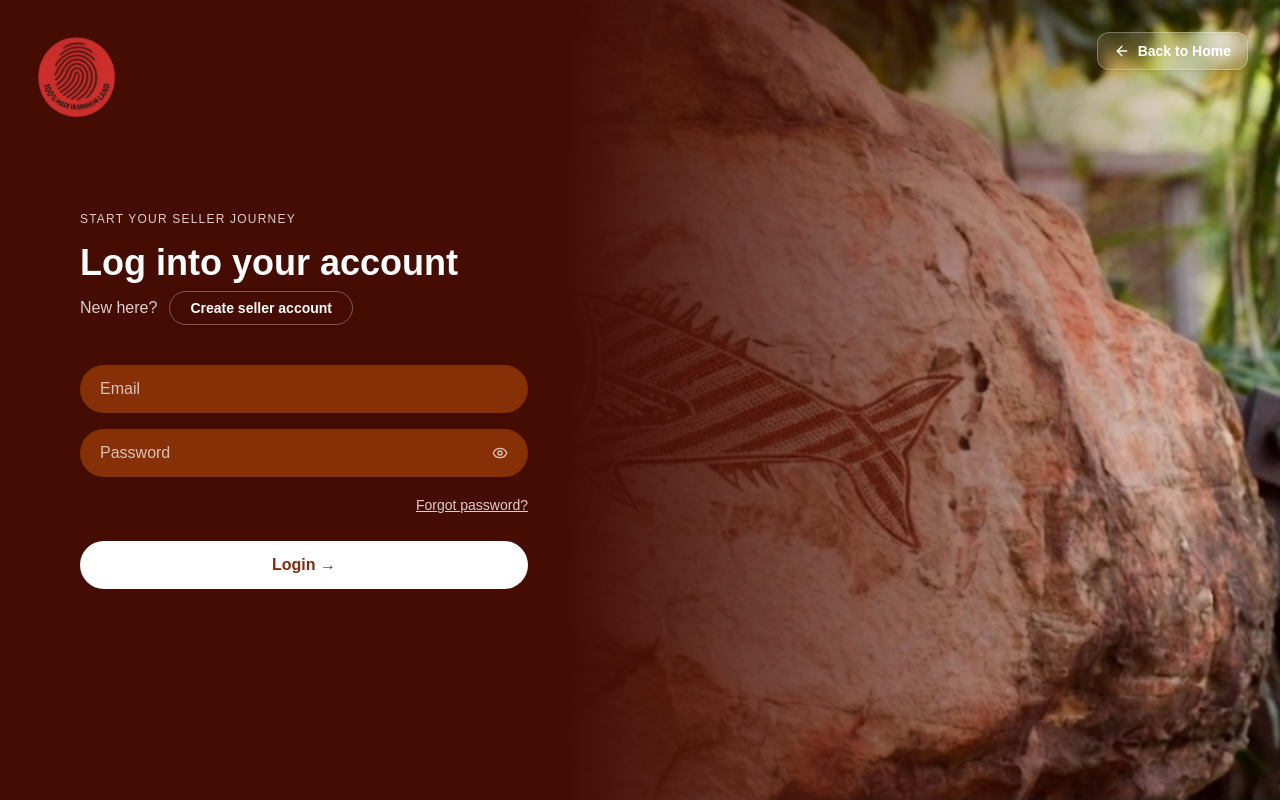
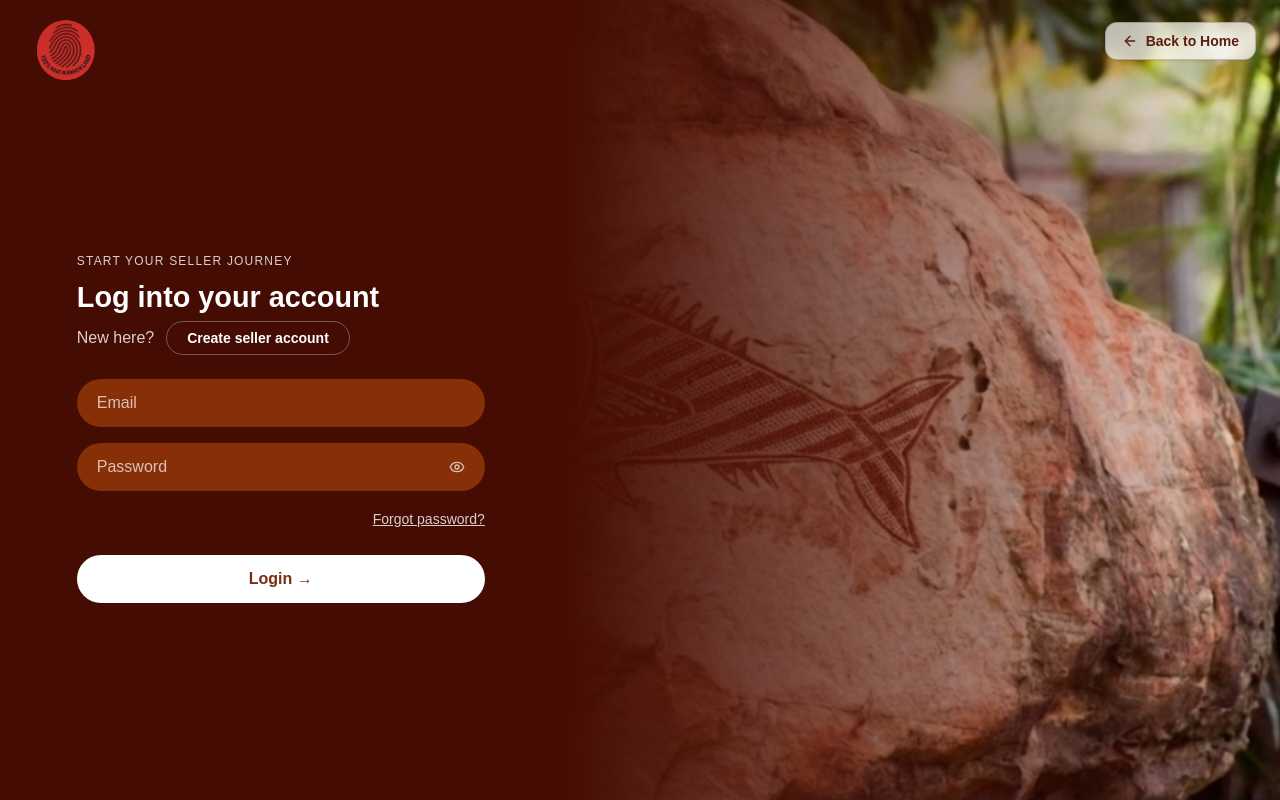
Before and after one commit to Catherine-1011/mia-fe, a Next.js app: page /seller-login in a window 1280 px wide. Built offline with nearby package versions, Linux system fonts and the light colour scheme; no server answers.

Commit message:
responsive seller login

```diff
--- a/app/(auth)/login/page.tsx
+++ b/app/(auth)/login/page.tsx
@@ -250,13 +250,13 @@
 
       <section className="macbook-auth-section relative z-10 flex min-h-screen w-full items-center px-6 py-20 sm:px-10 md:px-16 lg:px-20">
         <div className="macbook-auth-logo absolute top-4 left-1/2 -translate-x-1/2 md:left-8 md:translate-x-0 md:top-6 z-50">
-          <Link href="/">
+          <Link href="/" className="absolute top-6 left-6 sm:top-8 sm:left-8">
           <Image
             src="/images/navbarLogo.png"
             alt="Logo"
             width={90}
             height={90}
-              className="w-14 h-14 md:w-20 md:h-20 hover:opacity-90 transition-opacity"
+            className="w-14 h-14 md:w-22.5 md:h-22.5"
           />
         </Link>
         </div>
--- a/app/(auth)/seller-login/page.tsx
+++ b/app/(auth)/seller-login/page.tsx
@@ -191,7 +191,7 @@
   };
 
   return (
-    <main className="relative min-h-screen w-full overflow-hidden text-white min-[1360px]:bg-[#440C03]">
+    <main className="macbook-auth-page relative min-h-screen w-full overflow-hidden text-white min-[1360px]:bg-[#440C03]">
       <AnimatePresence>
         {showModal && (
           <motion.div
@@ -226,11 +226,11 @@
       </AnimatePresence>
 
       {/* Back to Home — circle icon on mobile, full button on desktop */}
-      <div className="absolute top-4 right-4 sm:top-6 sm:right-6 md:top-8 md:right-8 z-50 flex items-center">
+      <div className="macbook-auth-back absolute top-4 left-4 md:top-8 md:left-auto md:right-8 z-50 flex items-center">
         <Link
           href="/"
           aria-label="Back to home"
-          className="inline-flex items-center justify-center gap-2 w-9 h-9 rounded-full md:w-auto md:h-auto md:rounded-xl border border-white/30 bg-white/10 px-0 md:px-4 py-0 md:py-2 text-sm font-semibold text-white shadow-sm backdrop-blur-sm transition-all hover:bg-white/20 hover:border-white/50"
+          className="inline-flex items-center justify-center gap-2 w-9 h-9 rounded-full md:w-auto md:h-auto md:rounded-xl border border-[#5A1E12]/25 bg-white/70 px-0 md:px-4 py-0 md:py-2 text-sm font-semibold text-[#5A1E12] shadow-sm backdrop-blur transition-all hover:bg-white hover:border-[#5A1E12]/40 hover:shadow-md"
         >
           <ArrowLeft className="h-4 w-4 shrink-0" />
           <span className="hidden md:inline">Back to Home</span>
@@ -248,8 +248,8 @@
       <div className="absolute inset-0 bg-[#440C03] lg:hidden" />
       <div className="absolute inset-0 hidden lg:block bg-[linear-gradient(90deg,#440C03_0%,#440C03_44%,rgba(68,12,3,0.55)_68%,rgba(68,12,3,0)_100%)]" />
 
-      <section className="relative z-10 flex min-h-screen w-full items-center px-6 py-20 sm:px-10 md:px-16 lg:px-20">
-        <Link href="/" className="absolute top-6 left-6 sm:top-8 sm:left-8">
+      <section className="macbook-auth-section relative z-10 flex min-h-screen w-full items-center px-6 py-20 sm:px-10 md:px-16 lg:px-20">
+        <Link href="/" className="macbook-auth-logo absolute top-6 left-6 sm:top-8 sm:left-8">
           <Image
             src="/images/navbarLogo.png"
             alt="Logo"
@@ -259,16 +259,16 @@
           />
         </Link>
 
-        <div className="w-full max-w-md">
-          <p className="uppercase text-xs tracking-widest mb-4 opacity-80">Start your seller journey</p>
-          <h1 className="text-3xl sm:text-4xl font-bold mb-2">
+        <div className="macbook-auth-panel w-full max-w-md">
+          <p className="macbook-auth-eyebrow uppercase text-xs tracking-widest mb-4 opacity-80">Start your seller journey</p>
+          <h1 className="macbook-auth-title text-3xl sm:text-4xl font-bold mb-2">
             {authStep === "login" && "Log into your account"}
             {authStep === "forgot" && "Forgot Password"}
             {authStep === "reset" && "Reset Password"}
           </h1>
 
           {authStep === "login" && (
-            <div className="flex items-center gap-3 mb-10">
+            <div className="macbook-auth-switch flex items-center gap-3 mb-10">
               <p className="text-md opacity-80">New here?</p>
               <Link href="/sellerOnboarding" className="px-5 py-1.5 border border-white/30 rounded-full text-sm font-semibold hover:bg-white hover:text-[#440C03] transition-all">
                 Create seller account
@@ -277,11 +277,11 @@
           )}
 
           {authStep === "forgot" && (
-            <p className="text-sm mb-10 opacity-80">Enter your email to receive an OTP for password reset.</p>
+            <p className="macbook-auth-switch text-sm mb-10 opacity-80">Enter your email to receive an OTP for password reset.</p>
           )}
 
           {authStep === "reset" && (
-            <p className="text-sm mb-10 opacity-80">Enter the OTP sent to {forgotEmail} and your new password.</p>
+            <p className="macbook-auth-switch text-sm mb-10 opacity-80">Enter the OTP sent to {forgotEmail} and your new password.</p>
           )}
 
           {authStep === "login" && (
```
Lines whose indentation alone changed are shown as unchanged.
